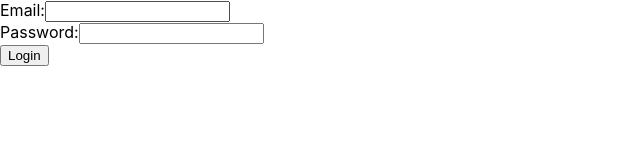
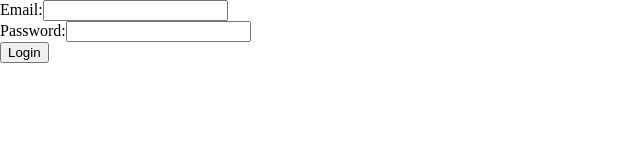
Before and after one commit to Connor-Skudlarek/issue-tracker, a React (Create React App) app in the folder client/: page / in a window 1280 px wide. Shown: the top 160 px of the page, without its empty margins (0-640 px from the left). Built offline with nearby package versions, Linux system fonts and the light colour scheme.

Commit message:
Change base style to no margin or padding

```diff
--- a/client/src/index.css
+++ b/client/src/index.css
@@ -1,13 +1,4 @@
-body {
+html, body {
   margin: 0;
-  font-family: -apple-system, BlinkMacSystemFont, 'Segoe UI', 'Roboto', 'Oxygen',
-    'Ubuntu', 'Cantarell', 'Fira Sans', 'Droid Sans', 'Helvetica Neue',
-    sans-serif;
-  -webkit-font-smoothing: antialiased;
-  -moz-osx-font-smoothing: grayscale;
+  padding: 0;
 }
-
-code {
-  font-family: source-code-pro, Menlo, Monaco, Consolas, 'Courier New',
-    monospace;
-}
```
